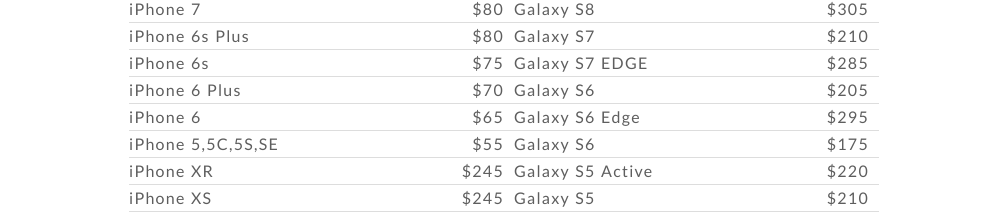
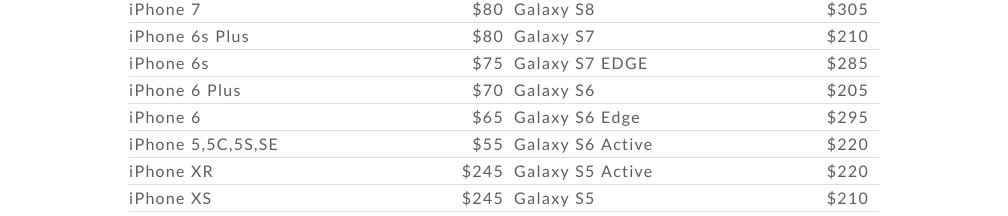
Before and after one commit to jdmr/mymdr, a Nuxt app: page / in a window 1280 px wide. Shown: the part 1970-2186 px from the top of the page, without its empty margins (136-1144 px from the left). Built offline with nearby package versions, Linux system fonts and the light colour scheme.

Commit message:
Update index.vue

```diff
--- a/pages/index.vue
+++ b/pages/index.vue
@@ -271,8 +271,8 @@
                 <tr>
                   <td>iPhone 5,5C,5S,SE</td>
                   <td class="price">$55</td>
-                  <td>Galaxy S6</td>
-                  <td class="price">$175</td>
+                  <td>Galaxy S6 Active</td>
+                  <td class="price">$220</td>
                 </tr>
                 <tr>
                   <td>iPhone XR</td>
```
